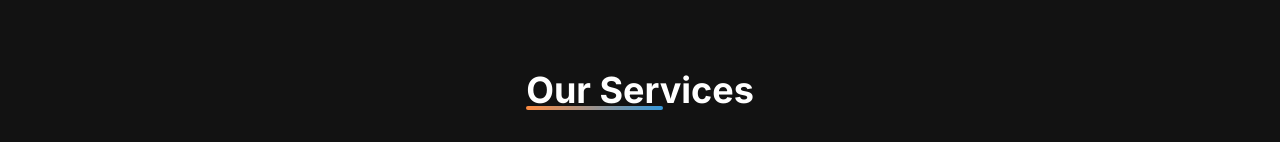
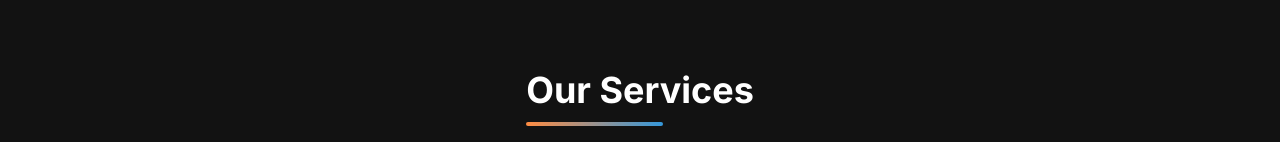
Before and after one commit to cpdevopsteam/cp_webpage, a React (Vite) app: page / in a window 1280 px wide. Shown: the part 810-952 px from the top of the page. Built offline with nearby package versions, Linux system fonts and the light colour scheme.

Commit message:
Fix section title decorative lines

```diff
--- a/src/index.css
+++ b/src/index.css
@@ -103,7 +103,7 @@ body {
 }
 
 .section-title {
-  @apply text-3xl md:text-4xl font-bold mb-8 relative inline-block;
+  @apply text-3xl md:text-4xl font-bold mb-8 relative inline-block pb-4;
 }
 
 .section-title::after {
```
